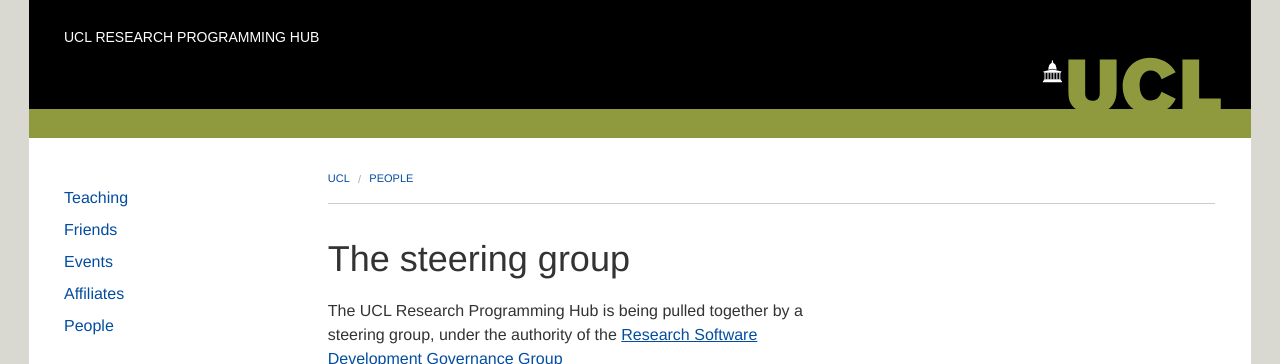
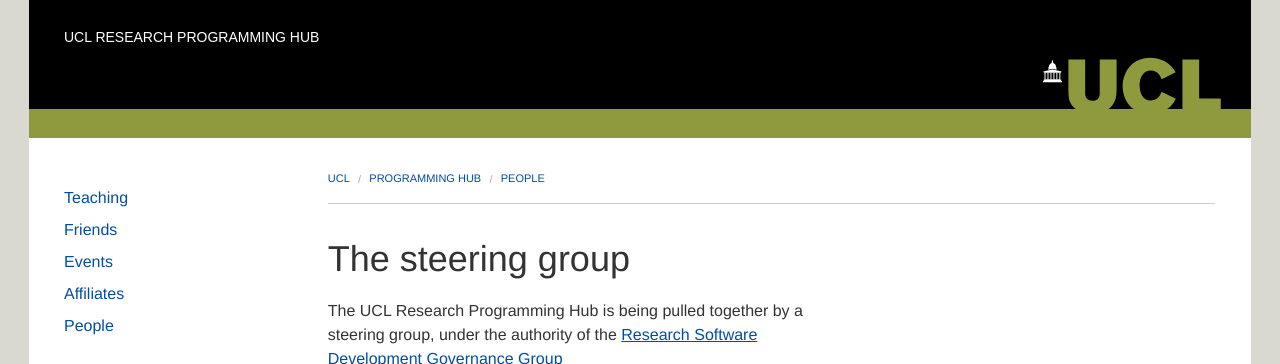
Before and after one commit to UCLProgrammingHub/web, a Jekyll site: the page built from people/index.md, in a window 1280 px wide. Shown: the top 364 px of the page. Built offline with Jekyll 4.4.1, drawn with Linux system fonts in a browser that asks for light colours.

Commit message:
Add breadcrumb trail

```diff
--- a/people/index.md
+++ b/people/index.md
@@ -3,6 +3,9 @@ short: People
 title: The steering group
 showinmenu: True
 layout: default
+crumbs:
+- link: /
+  text: Programming Hub
 ---
 
 The UCL Research Programming Hub is being pulled together by a steering group,
```
